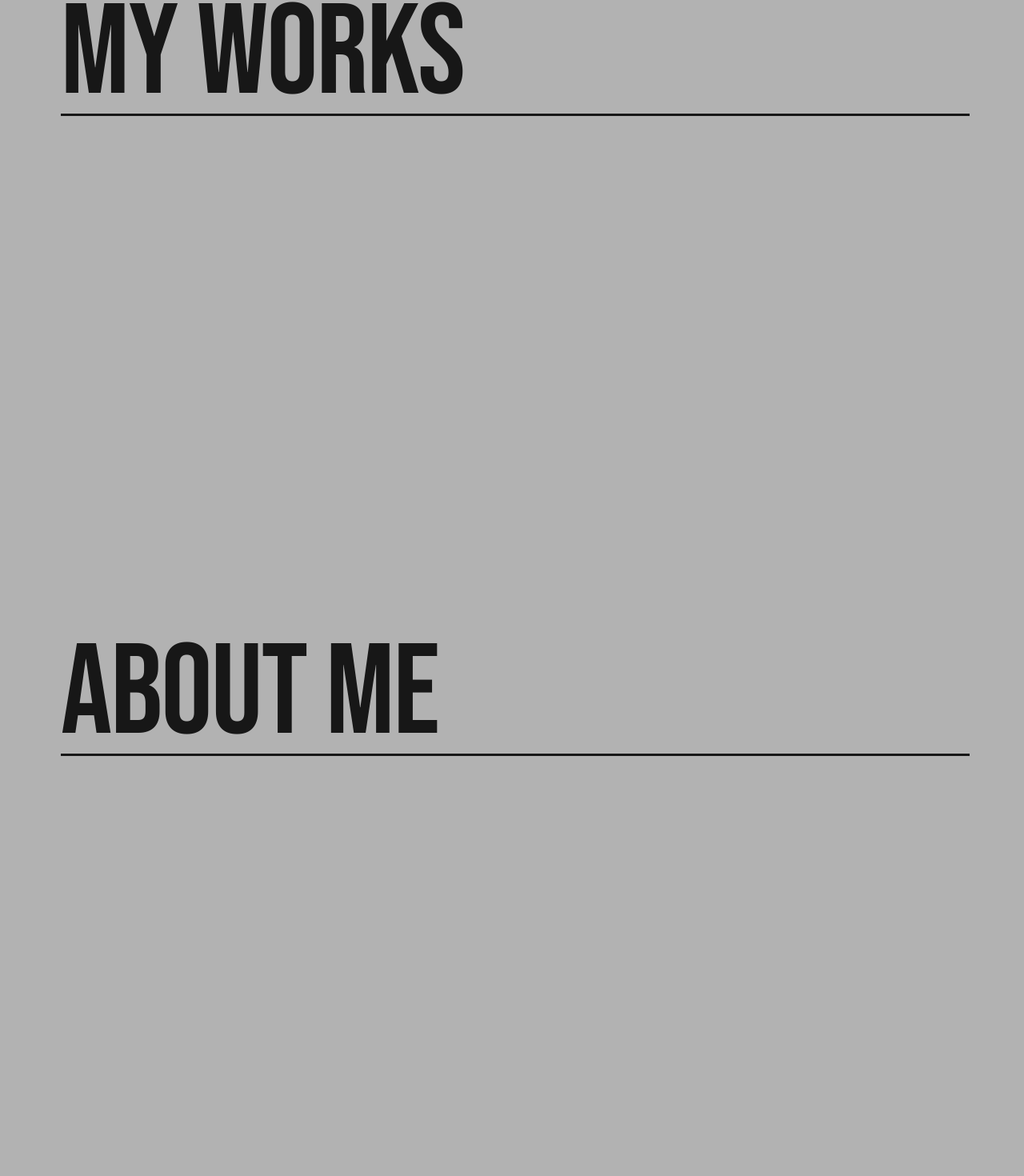
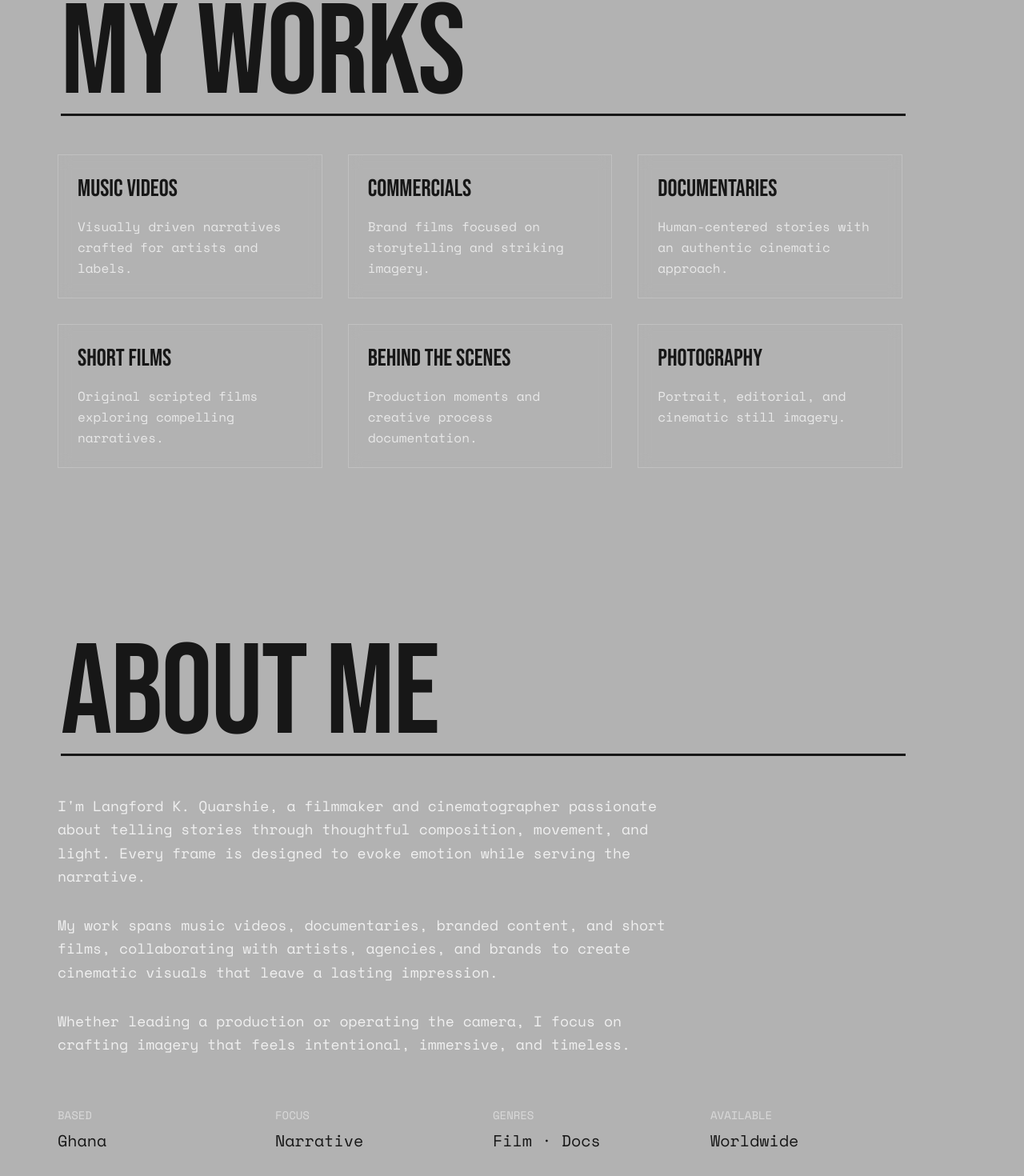
Before and after one commit to langf00rd/langford-film-www, a Next.js app: page / in a window 1280 px wide. Shown: the part 877-2347 px from the top of the page at 80% size. Built offline with nearby package versions, Linux system fonts and the light colour scheme.

Commit message:
chore: other sections wip

```diff
--- a/src/app/page.tsx
+++ b/src/app/page.tsx
@@ -5,7 +5,8 @@ import { Nav } from "@/components/layout/nav";
 import { Section } from "@/components/layout/section";
 import { SpecsList } from "@/components/specs";
 import { Title } from "@/components/typography/title";
-import { SPEC_ROWS } from "@/constants";
+import { EMAIL, INSTAGRAM_LINK, SPEC_ROWS, YOUTUBE_LINK } from "@/constants";
+import Link from "next/link";
 
 export default function FilmmakerPortfolio() {
   return (
@@ -25,14 +26,140 @@ export default function FilmmakerPortfolio() {
           <SpecsList rows={SPEC_ROWS} />
         </div>
       </Section>
-      <Section id="works">
-        <Title underline>My Works</Title>
+
+      <Section id="works" className="justify-center">
+        <Title underline>MY WORKS</Title>
+
+        <div className="mt-12 grid gap-8 md:grid-cols-2 lg:grid-cols-3">
+          {[
+            {
+              title: "Music Videos",
+              description:
+                "Visually driven narratives crafted for artists and labels.",
+            },
+            {
+              title: "Commercials",
+              description:
+                "Brand films focused on storytelling and striking imagery.",
+            },
+            {
+              title: "Documentaries",
+              description:
+                "Human-centered stories with an authentic cinematic approach.",
+            },
+            {
+              title: "Short Films",
+              description:
+                "Original scripted films exploring compelling narratives.",
+            },
+            {
+              title: "Behind the Scenes",
+              description:
+                "Production moments and creative process documentation.",
+            },
+            {
+              title: "Photography",
+              description: "Portrait, editorial, and cinematic still imagery.",
+            },
+          ].map((item) => (
+            <article
+              key={item.title}
+              className="border border-white/20 p-6 backdrop-blur-sm transition hover:border-white"
+            >
+              <h3 className="font-display text-3xl uppercase">{item.title}</h3>
+              <p className="mt-4 text-white/70 leading-relaxed">
+                {item.description}
+              </p>
+            </article>
+          ))}
+        </div>
       </Section>
-      <Section id="about">
-        <Title underline>ABOUT ME</Title>
+
+      <Section id="about" className="justify-between">
+        <div>
+          <Title underline>ABOUT ME</Title>
+
+          <div className="mt-12 max-w-3xl space-y-8 text-lg leading-relaxed text-white/80">
+            <p>
+              I'm Langford K. Quarshie, a filmmaker and cinematographer
+              passionate about telling stories through thoughtful composition,
+              movement, and light. Every frame is designed to evoke emotion
+              while serving the narrative.
+            </p>
+
+            <p>
+              My work spans music videos, documentaries, branded content, and
+              short films, collaborating with artists, agencies, and brands to
+              create cinematic visuals that leave a lasting impression.
+            </p>
+
+            <p>
+              Whether leading a production or operating the camera, I focus on
+              crafting imagery that feels intentional, immersive, and timeless.
+            </p>
+          </div>
+        </div>
+
+        <div className="mt-16 grid grid-cols-2 gap-8 md:grid-cols-4">
+          <div>
+            <h4 className="text-white/50 uppercase text-sm">Based</h4>
+            <p className="mt-2 text-xl">Ghana</p>
+          </div>
+
+          <div>
+            <h4 className="text-white/50 uppercase text-sm">Focus</h4>
+            <p className="mt-2 text-xl">Narrative</p>
+          </div>
+
+          <div>
+            <h4 className="text-white/50 uppercase text-sm">Genres</h4>
+            <p className="mt-2 text-xl">Film · Docs</p>
+          </div>
+
+          <div>
+            <h4 className="text-white/50 uppercase text-sm">Available</h4>
+            <p className="mt-2 text-xl">Worldwide</p>
+          </div>
+        </div>
       </Section>
-      <Section id="contact">
+
+      <Section id="contact" className="items-center justify-center text-center">
         <Title underline>HIT ME UP</Title>
+
+        <div className="mt-12 max-w-2xl">
+          <p className="text-xl text-white/70 leading-relaxed">
+            Looking for a director or cinematographer for your next film,
+            documentary, commercial, or music video? Let's create something
+            memorable together.
+          </p>
+
+          <div className="mt-12 flex flex-col gap-4">
+            <Link
+              href={`mailto:${EMAIL}`}
+              className="text-3xl font-display uppercase hover:opacity-70"
+            >
+              hello@example.com
+            </Link>
+
+            <Link
+              href={INSTAGRAM_LINK}
+              target="_blank"
+              rel="noopener noreferrer"
+              className="text-white/60 uppercase tracking-widest hover:text-white"
+            >
+              Instagram
+            </Link>
+
+            <Link
+              href={YOUTUBE_LINK}
+              target="_blank"
+              rel="noopener noreferrer"
+              className="text-white/60 uppercase tracking-widest hover:text-white"
+            >
+              YouTube
+            </Link>
+          </div>
+        </div>
       </Section>
     </div>
   );
--- a/src/components/layout/section.tsx
+++ b/src/components/layout/section.tsx
@@ -6,7 +6,10 @@ export function Section({
   id?: string;
 }) {
   return (
-    <section id={id} className="h-screen flex flex-col p-5 md:p-18 bg-black/30">
+    <section
+      id={id}
+      className="h-screen flex flex-col p-5 md:p-18 bg-black/30 md:pr-38"
+    >
       {children}
     </section>
   );
--- a/src/constants.ts
+++ b/src/constants.ts
@@ -1,6 +1,7 @@
 import { SocialLink, SpecRow } from "./types";
 
 export const STILLS = [
+  { src: "/stills/burning-man.png", alt: "", title: "Video #1" },
   { src: "/stills/burning-man.png", alt: "", title: "Video #1" },
   { src: "/stills/oraimo.png", alt: "", title: "Video #2" },
   { src: "/stills/thriller.png", alt: "", title: "Video #3" },
@@ -21,9 +22,11 @@ export const SPEC_ROWS: SpecRow[] = [
   { label: "Status", value: "Open For Work" },
 ];
 
-export const CONTACT_EMAIL = "langfordquarshie21@gmail.com";
+export const EMAIL = "langfordquarshie21@gmail.com";
+export const YOUTUBE_LINK = "https://www.youtube.com/@langford.mp4";
+export const INSTAGRAM_LINK = "https://www.instagram.com/langf00rd/";
 
 export const SOCIAL_LINKS: SocialLink[] = [
-  { label: "Instagram", href: "https://www.instagram.com/langf00rd/" },
-  { label: "YouTube", href: "https://www.youtube.com/@langford.mp4" },
+  { label: "Instagram", href: INSTAGRAM_LINK },
+  { label: "YouTube", href: YOUTUBE_LINK },
 ];
```
